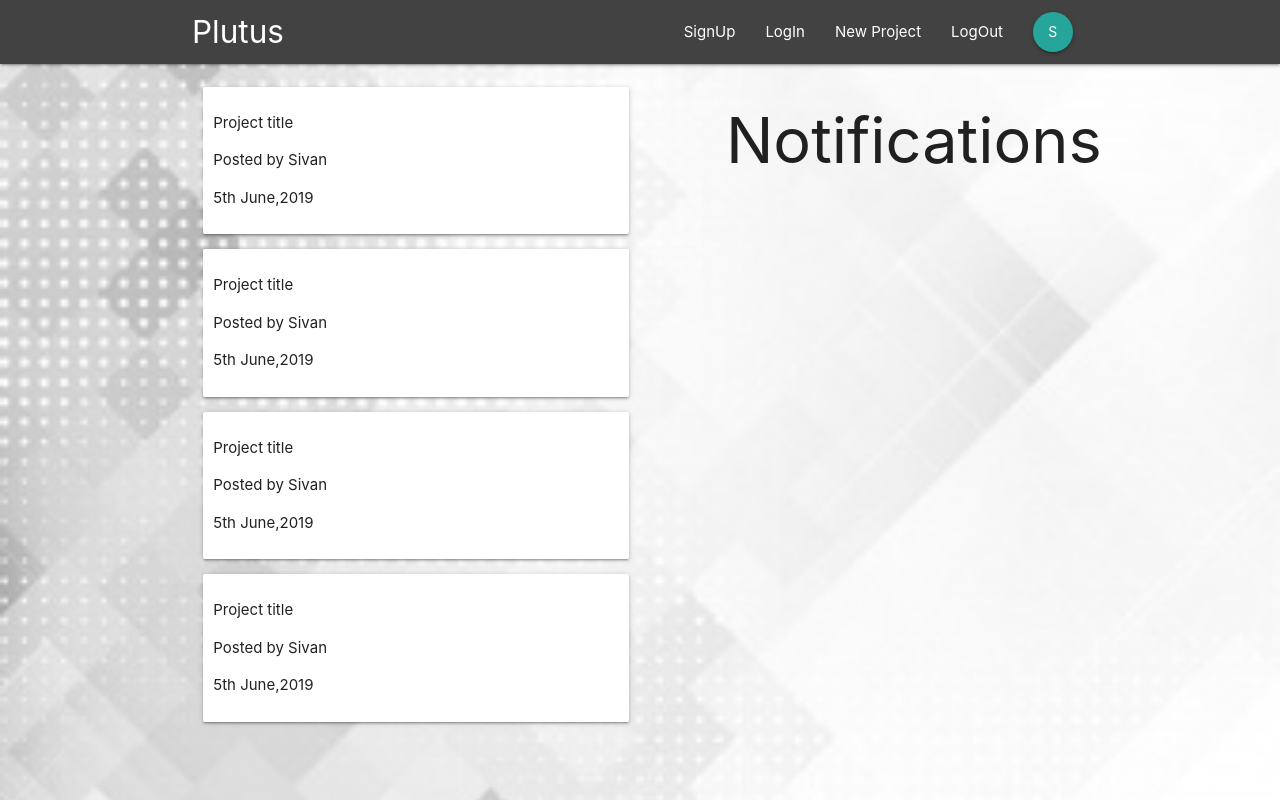
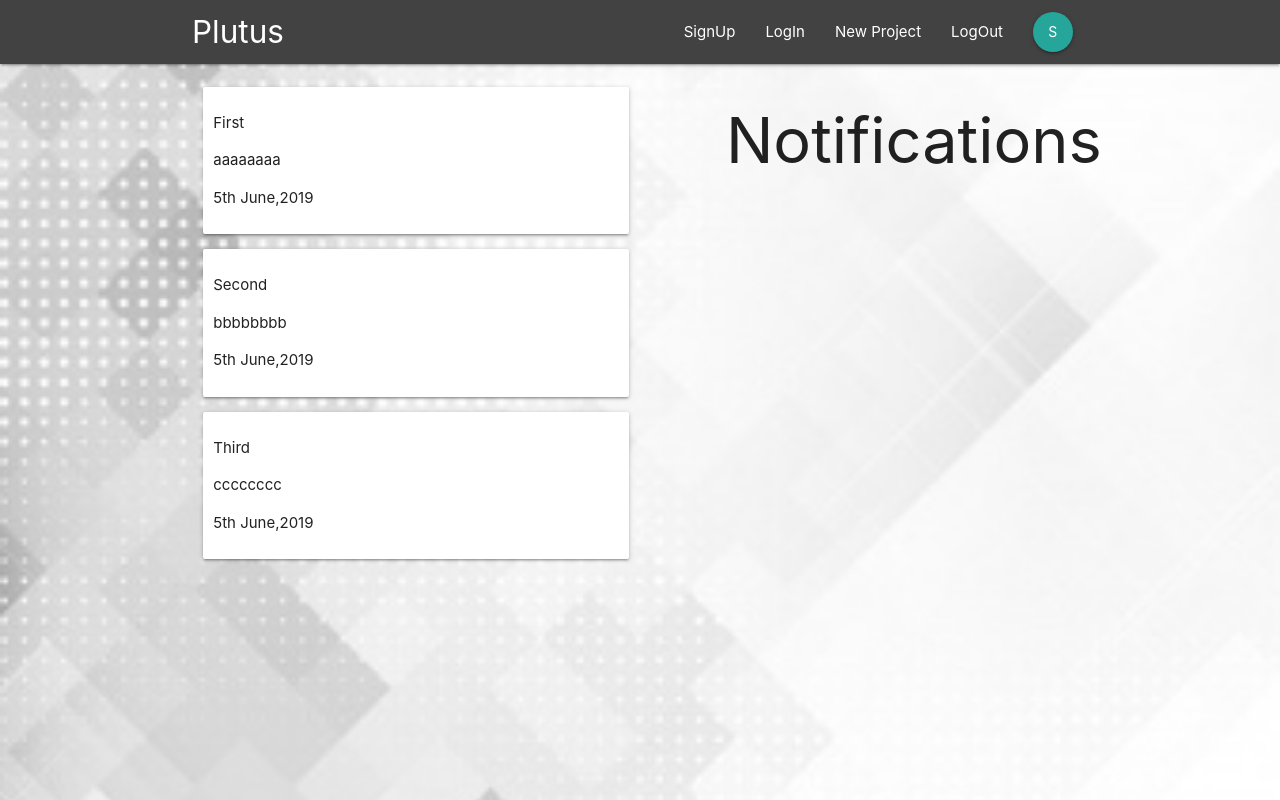
Before and after one commit to sivanpayyadakath/Plutus, a React (Create React App) app: page / in a window 1280 px wide. Built offline with nearby package versions, Linux system fonts and the light colour scheme.

Commit message:
adding dummy data

```diff
--- a/src/components/dashboard/Dashboard.js
+++ b/src/components/dashboard/Dashboard.js
@@ -6,10 +6,11 @@ import { connect } from 'react-redux'
 
 class Dashboard extends Component{
     render(){
+        const { projects } = this.props;
         return(
             <div className="dashboard container">
                 <div className="row">
-                    <div className="col s12 m6"><ProjectList /></div>
+                    <div className="col s12 m6"><ProjectList projects = {projects}/></div>
                     <div className="col s12 m5 offset-m1"><Notifications/></div>
                 </div>
             </div>
--- a/src/components/projects/ProjectList.js
+++ b/src/components/projects/ProjectList.js
@@ -1,13 +1,14 @@
 import React from 'react'
 import ProjectSummary from './ProjectSummary'
 
-const ProjectList = () => {
+const ProjectList = ({projects}) => {
     return(
         <div className="project-list section">
-            <ProjectSummary />
-            <ProjectSummary />
-            <ProjectSummary />
-            <ProjectSummary />
+           { projects && projects.map(project => {
+            return(
+            <ProjectSummary project={project} key={project.id} />
+            )
+            })}
         </div>
     )
 }
--- a/src/components/projects/ProjectSummary.js
+++ b/src/components/projects/ProjectSummary.js
@@ -1,12 +1,12 @@
 import React from 'react'
 
-const ProjectSumary = () => {
+const ProjectSumary = ({project}) => {
     return(
         <div>
             <div className="card">
                 <span className="card-title"></span>
-                <p>Project title</p>
-                <p>Posted by Sivan</p>
+                <p>{project.title}</p>
+                <p>{project.content}</p>
                 <p>5th June,2019</p>
             </div>
         </div>
```
